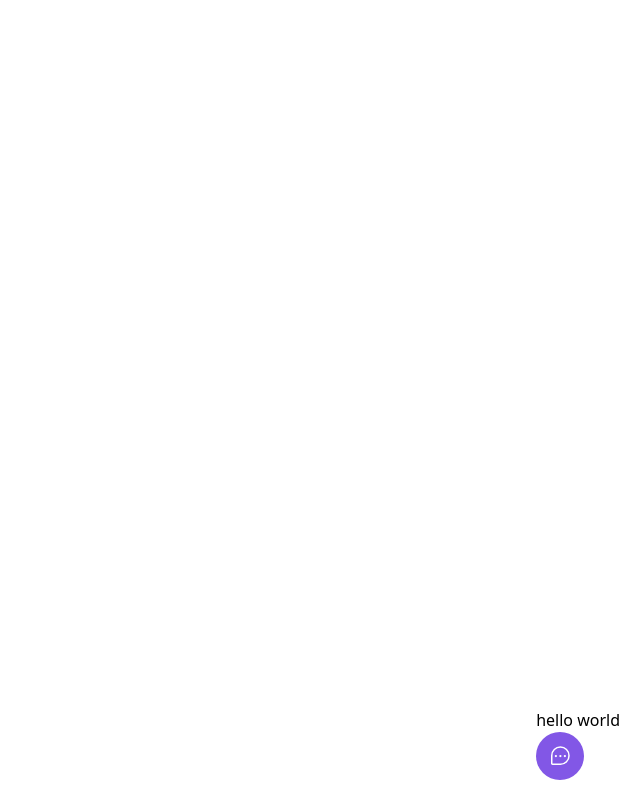
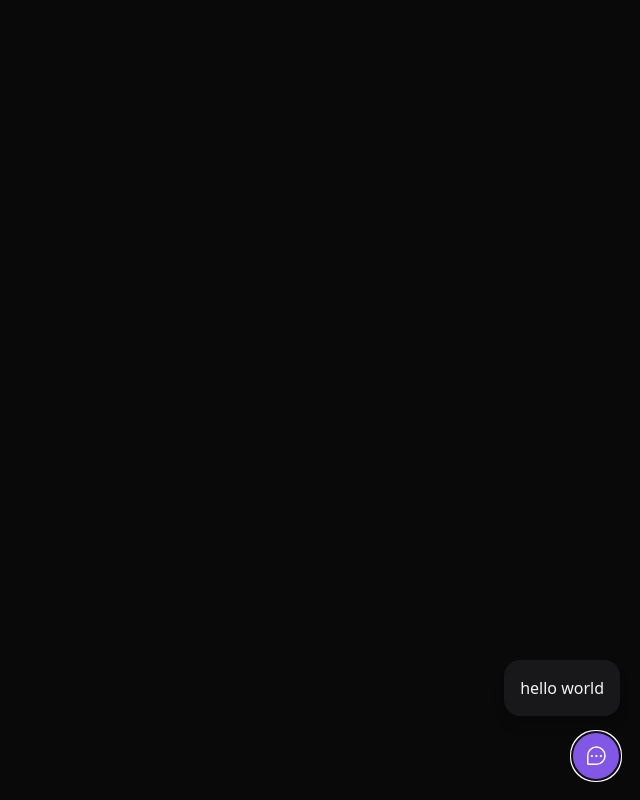
Before and after one commit to Flavio-Oliveira-Andrade/feedback, a React (Vite) app: page / in a window 1280 px wide. Both pictures are taken after a click on the button "Feedback". Shown: the whole page, without its empty margins (640-1280 px from the left). Built offline with nearby package versions, Linux system fonts and the light colour scheme.

Commit message:
creat componet widgetForm

```diff
--- a/package.json
+++ b/package.json
@@ -8,6 +8,7 @@
     "preview": "vite preview"
   },
   "dependencies": {
+    "@headlessui/react": "^1.6.2",
     "phosphor-react": "^1.4.1",
     "react": "^18.0.0",
     "react-dom": "^18.0.0"
--- a/src/components/Widget.tsx
+++ b/src/components/Widget.tsx
@@ -1,17 +1,24 @@
 import { ChatTeardropDots} from 'phosphor-react'
-import { useState } from 'react'
+// import { useState } from 'react'
+import { Popover } from '@headlessui/react'
+import { WidgetForm } from './WidgetForm'
 
 export function Widget() {
-  const [isWidgetOpen, setIsWidgetOpen] = useState(false)
+  // const [isWidgetOpen, setIsWidgetOpen] = useState(false)
 
-  function toggleWidgetVisibility(){
-    setIsWidgetOpen(!isWidgetOpen)
-  }
+  // function toggleWidgetVisibility() {
+  //   setIsWidgetOpen(!isWidgetOpen)
+  // }
 
   return(
-    <div className="absolute bottom-5 right-5">
-      { isWidgetOpen ? <p>hello world</p> : null}
-      <button onClick={toggleWidgetVisibility}
+    <Popover className="absolute bottom-5 right-5 flex flex-col items-end">
+      {/* { isWidgetOpen ? <p>hello world</p> : null} */}
+      {/* { isWidgetOpen && <p>hello world</p> } */}
+      <Popover.Panel>
+        <WidgetForm />
+      </Popover.Panel>
+
+      <Popover.Button
         className="bg-brand-500 rounded-full px-3 h-12 text-white flex items-center group"
       >
         <ChatTeardropDots
@@ -21,7 +28,7 @@
           <span className="pl-2"></span>
           Feedback
         </span>
-      </button>
-    </div>
+      </Popover.Button>
+    </Popover>
   )
 }
--- /dev/null
+++ b/src/components/WidgetForm.tsx
@@ -0,0 +1,7 @@
+export function WidgetForm() {
+  return(
+    <div className="bg-zinc-900 p-4 relative rounded-2xl mb-4 flex flex-col items-center shadow-lg">
+      hello world
+    </div>
+  );
+}
--- a/src/global.css
+++ b/src/global.css
@@ -1,3 +1,7 @@
 @tailwind base;
 @tailwind components;
 @tailwind utilities;
+
+body {
+  @apply bg-[#09090A] text-zinc-100
+}
```
Also changed, not shown: 1 other file (tests, documents, lock files or other folders).
